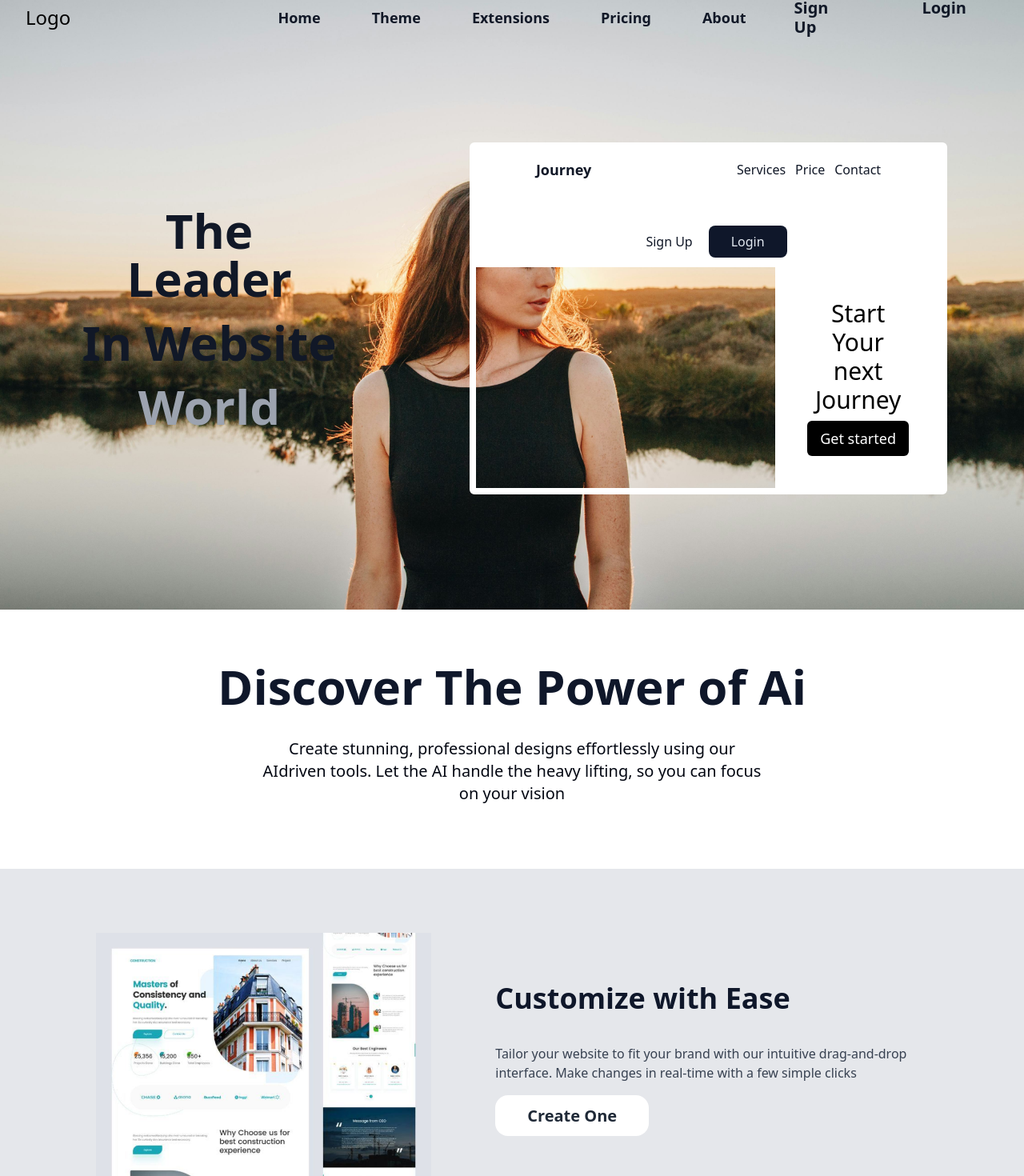
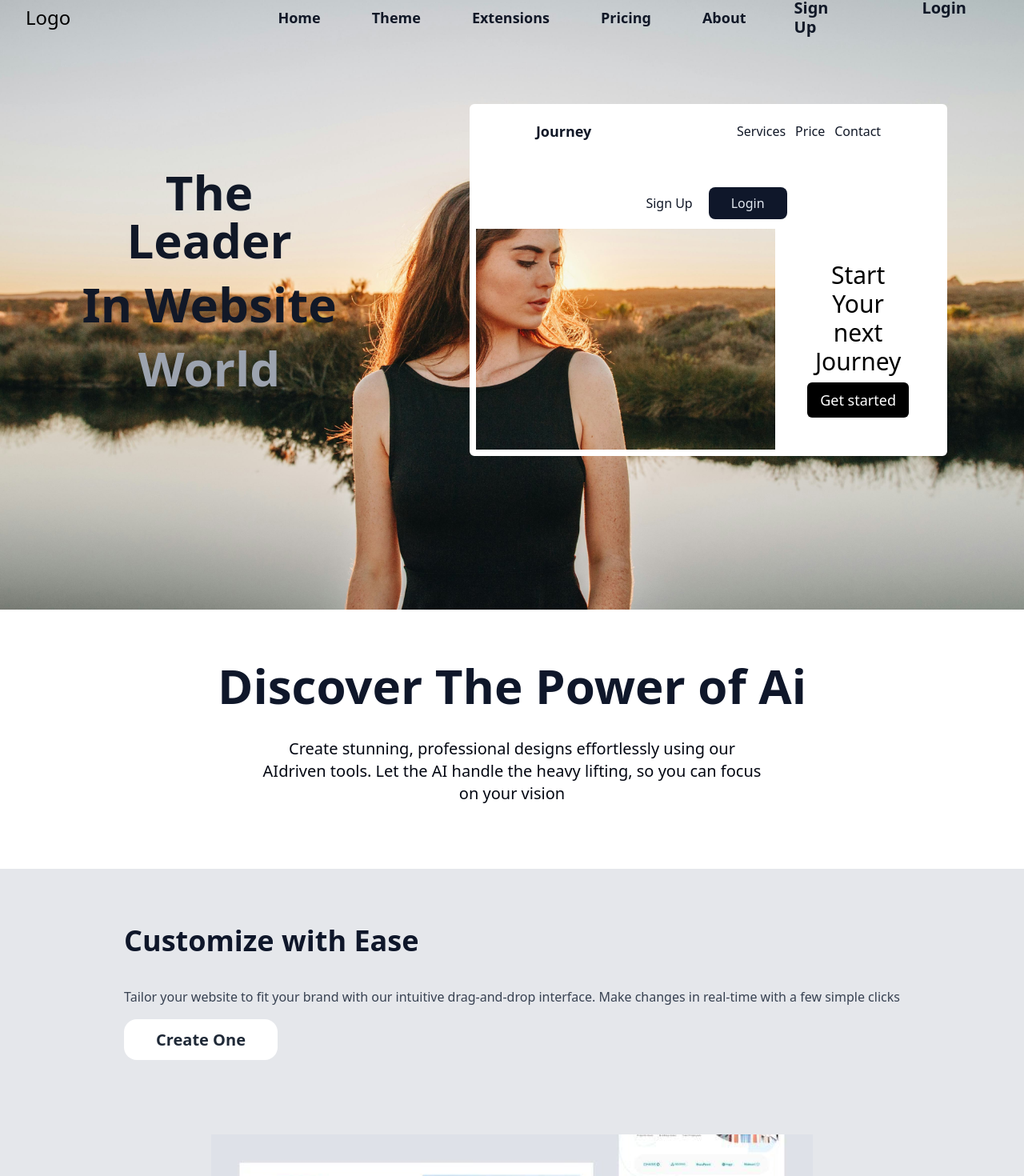
Before and after one commit to tamammabroukeh/Landing-Page, a React app: page / in a window 1280 px wide. Shown: the part 38-1508 px from the top of the page at 80% size. Built offline with nearby package versions, Linux system fonts and the light colour scheme; the HTML template or start-up script is replaced by a standard one.

Commit message:
fix error

```diff
--- a/src/app/Extensions/Extensions.tsx
+++ b/src/app/Extensions/Extensions.tsx
@@ -6,13 +6,13 @@ const content = `Tailor your website to fit your brand with our intuitive
             clicks`;
 const Extensions = () => {
   return (
-    <div className="bg-gray-200 px-10 py-20">
-      <div className="max-w-7xl lg:px-20 mx-auto flex justify-around items-center gap-20">
+    <div className="bg-gray-200 px-10 py-10 md:py-20">
+      <div className="md:max-w-7xl lg:px-20 mx-auto flex justify-around items-center flex-wrap-reverse md:gap-20">
         <AnimateDiv>
           <Image
             ImageURL={ExtensionsImg}
             altText="Extensions img"
-            classes="w-full h-full"
+            classes="w-full h-full mt-6"
           />
         </AnimateDiv>
         <div className="space-y-7">
--- a/src/app/Heading/HeaderContent.tsx
+++ b/src/app/Heading/HeaderContent.tsx
@@ -3,7 +3,7 @@ import { motion } from "framer-motion";
 import Button from "../../ui/Button";
 const HeaderContent = () => {
   return (
-    <div className="my-10 absolute translate-y-20 md:translate-y-32 xl:translate-y-44 w-full">
+    <div className="my-10 absolute translate-y-20 md:translate-y-32 w-full">
       <div className="mx-auto px-6 xl:px-24 flex flex-col md:flex-row justify-start items-center xl:gap-40">
         <motion.div
           initial={{ x: "100%", opacity: 0 }}
--- a/src/app/feedback/SuspenseFallBack/SuspenseFallBack.tsx
+++ b/src/app/feedback/SuspenseFallBack/SuspenseFallBack.tsx
@@ -1,6 +1,6 @@
 import React from "react";
 import { Suspense } from "react";
-import Loading from "../../../assets/Loading.svg";
+import Loading from "../../../../public/assets/Loading.svg";
 const SuspenseFallback = ({ children }: { children?: React.ReactNode }) => {
   return (
     <Suspense
```
